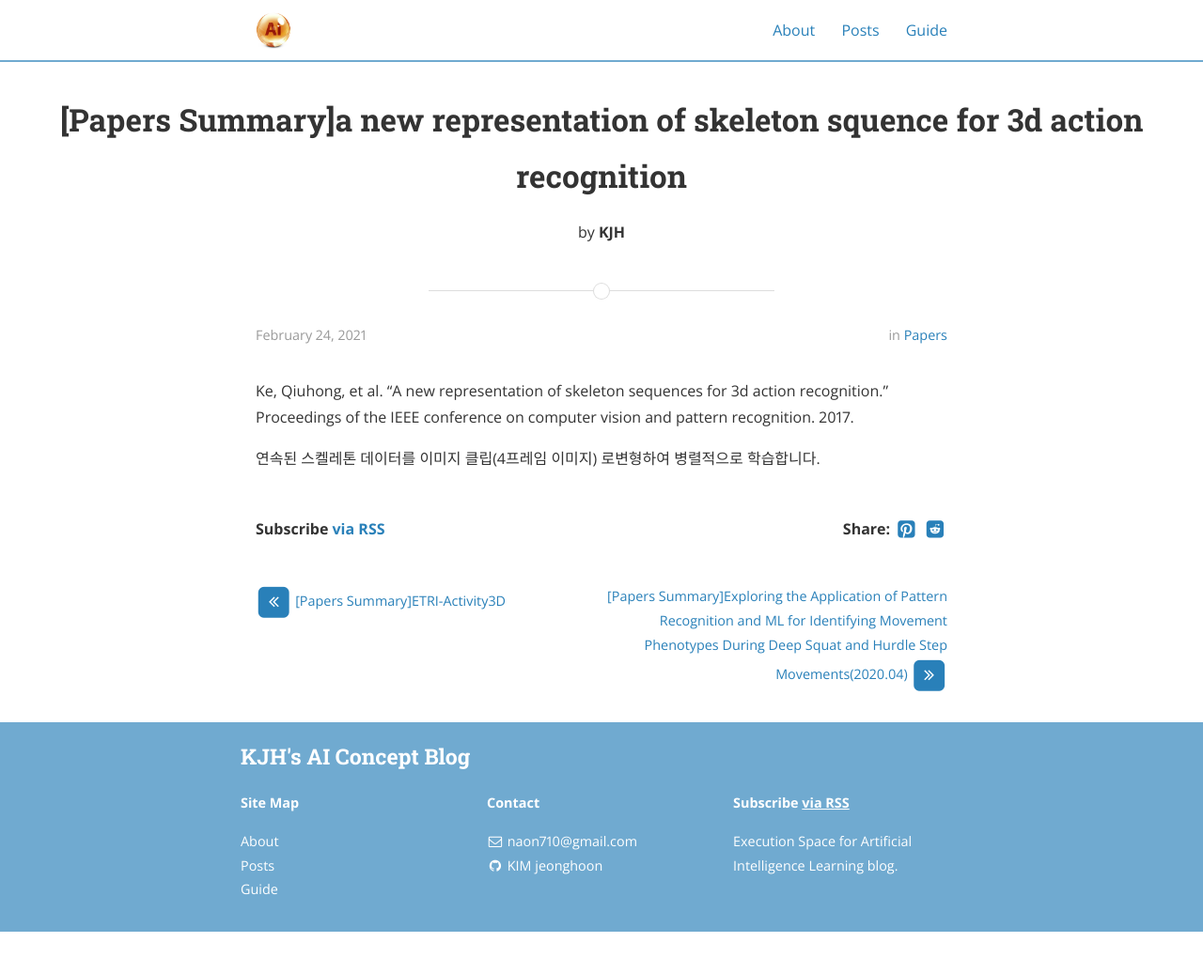
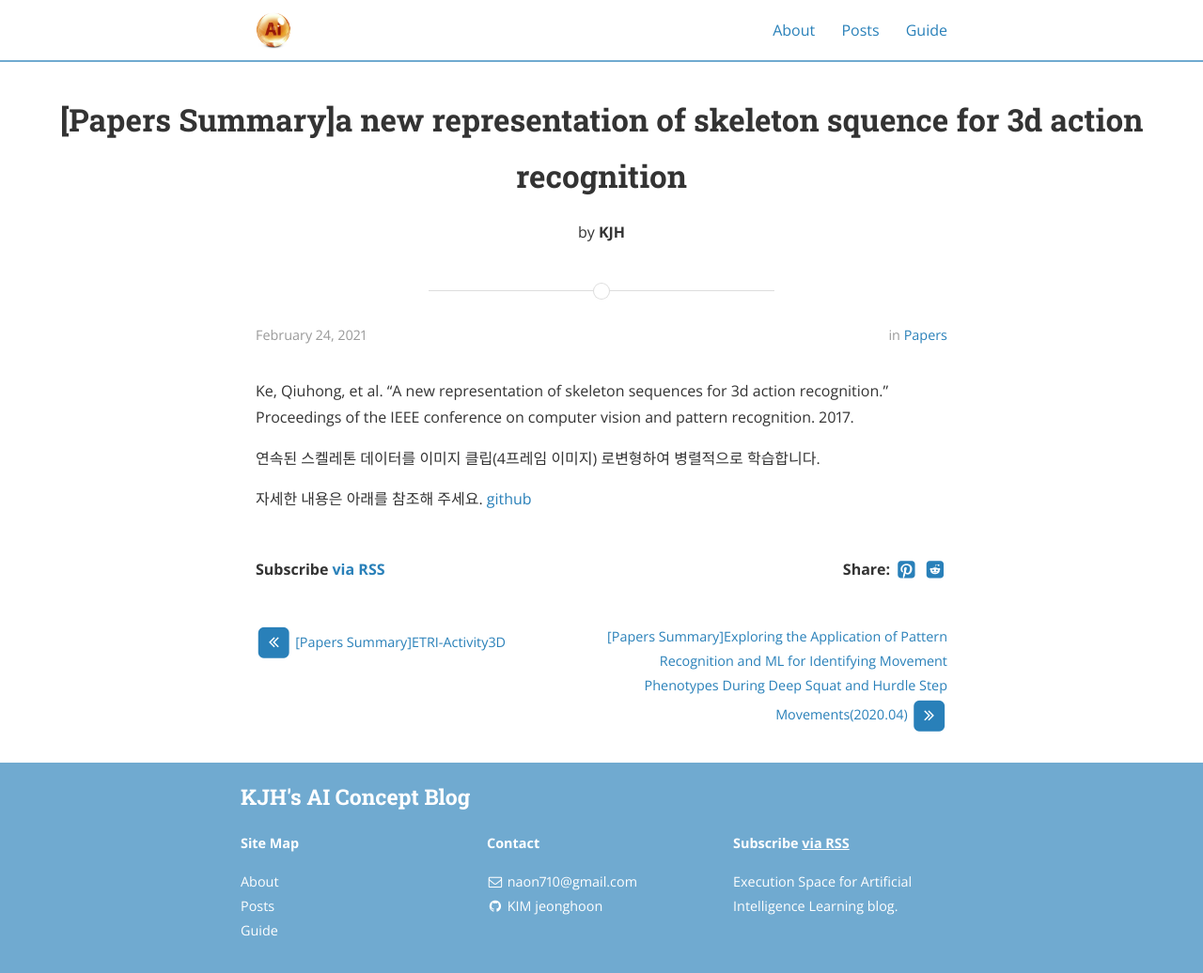
Before and after one commit to jeonghoonkim1211/jeonghoonkim1211.github.io, a Jekyll site: the page built from _posts/2021-02-25-papers2.md, in a window 1280 px wide and 1036 px high. Shown: the whole window at 94% size. Built offline with Jekyll 4.4.1, drawn with Linux system fonts in a browser that asks for light colours; nearby versions of some CDN libraries.

Commit message:
Update 2021-02-25-papers2.md

```diff
--- a/_posts/2021-02-25-papers2.md
+++ b/_posts/2021-02-25-papers2.md
@@ -8,3 +8,6 @@ categories: Papers
 Ke, Qiuhong, et al. "A new representation of skeleton sequences for 3d action recognition." Proceedings of the IEEE conference on computer vision and pattern recognition. 2017.
 
 연속된 스켈레톤 데이터를 이미지 클립(4프레임 이미지) 로변형하여 병렬적으로 학습합니다.
+
+자세한 내용은 아래를 참조해 주세요.
+[github](https://github.com/jeonghoonkim1211/Survey-of-papers "github link")
```
